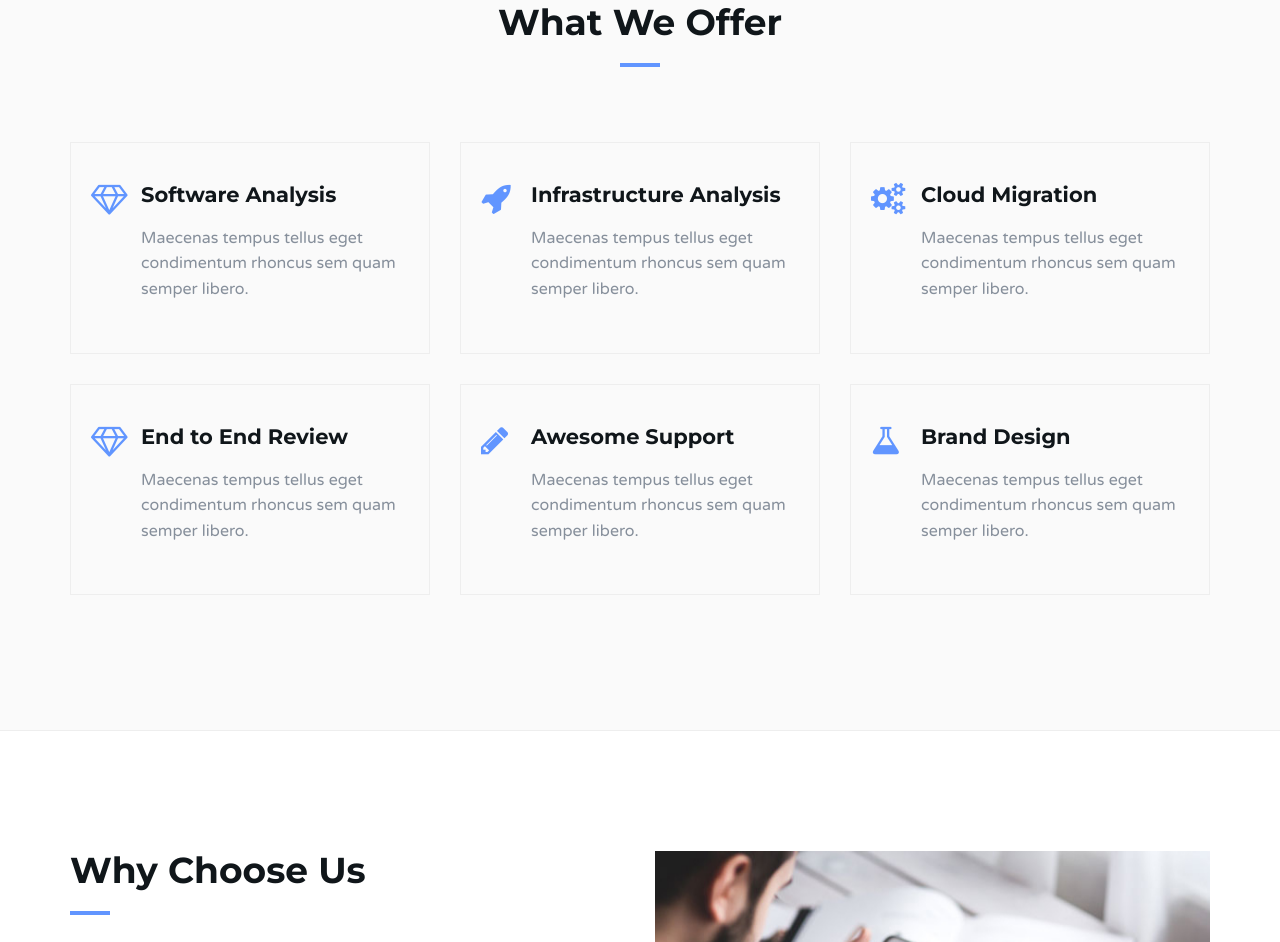
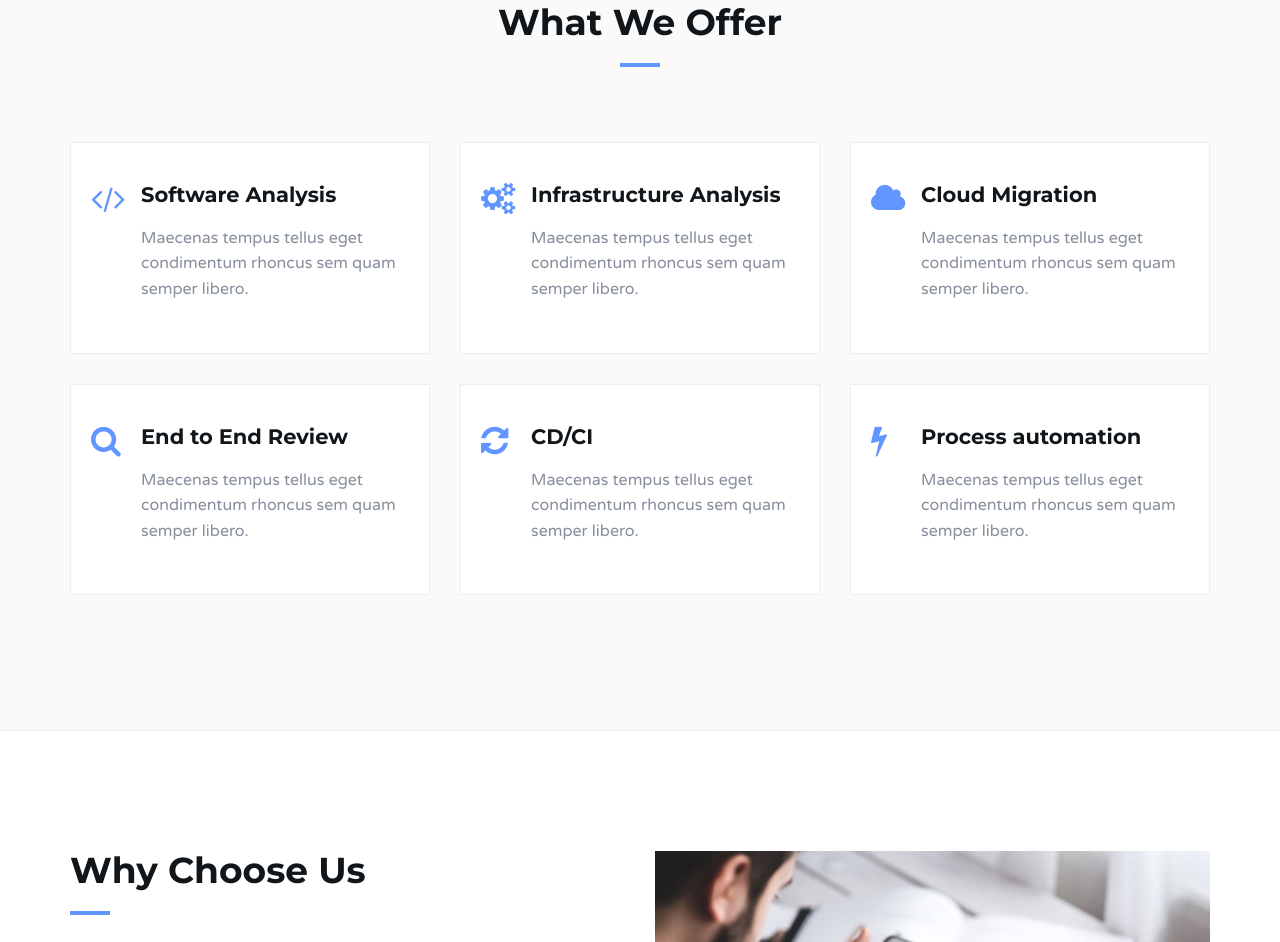
Before and after one commit to gcsepregi/4shards.site, a plain HTML site: page site/index.html in a window 1280 px wide. Shown: the part 1605-2547 px from the top of the page. Drawn offline with Linux system fonts and the light colour scheme.

Commit message:
started services

```diff
--- a/site/css/style.css
+++ b/site/css/style.css
@@ -786,8 +786,10 @@ header {
 
 .service {
     position: relative;
+    background-color: #fff;
     padding: 40px 20px 40px 70px;
     margin: 15px 0px;
+    z-index: 2;
     border: 1px solid #EEE;
 }
 
--- a/site/index.html
+++ b/site/index.html
@@ -186,7 +186,7 @@
 				<!-- service -->
 				<div class="col-md-4 col-sm-6">
 					<div class="service">
-						<i class="fa fa-diamond"></i>
+						<i class="fa fa-code"></i>
 						<h3>Software Analysis</h3>
 						<p>Maecenas tempus tellus eget condimentum rhoncus sem quam semper libero.</p>
 					</div>
@@ -196,7 +196,7 @@
 				<!-- service -->
 				<div class="col-md-4 col-sm-6">
 					<div class="service">
-						<i class="fa fa-rocket"></i>
+						<i class="fa fa-cogs"></i>
 						<h3>Infrastructure Analysis</h3>
 						<p>Maecenas tempus tellus eget condimentum rhoncus sem quam semper libero.</p>
 					</div>
@@ -206,7 +206,7 @@
 				<!-- service -->
 				<div class="col-md-4 col-sm-6">
 					<div class="service">
-						<i class="fa fa-cogs"></i>
+						<i class="fa fa-cloud"></i>
 						<h3>Cloud Migration</h3>
 						<p>Maecenas tempus tellus eget condimentum rhoncus sem quam semper libero.</p>
 					</div>
@@ -216,7 +216,7 @@
 				<!-- service -->
 				<div class="col-md-4 col-sm-6">
 					<div class="service">
-						<i class="fa fa-diamond"></i>
+						<i class="fa fa-search"></i>
 						<h3>End to End Review</h3>
 						<p>Maecenas tempus tellus eget condimentum rhoncus sem quam semper libero.</p>
 					</div>
@@ -226,8 +226,8 @@
 				<!-- service -->
 				<div class="col-md-4 col-sm-6">
 					<div class="service">
-						<i class="fa fa-pencil"></i>
-						<h3>Awesome Support</h3>
+						<i class="fa fa-refresh"></i>
+						<h3>CD/CI</h3>
 						<p>Maecenas tempus tellus eget condimentum rhoncus sem quam semper libero.</p>
 					</div>
 				</div>
@@ -236,8 +236,8 @@
 				<!-- service -->
 				<div class="col-md-4 col-sm-6">
 					<div class="service">
-						<i class="fa fa-flask"></i>
-						<h3>Brand Design</h3>
+						<i class="fa fa-bolt"></i>
+						<h3>Process automation</h3>
 						<p>Maecenas tempus tellus eget condimentum rhoncus sem quam semper libero.</p>
 					</div>
 				</div>
```
